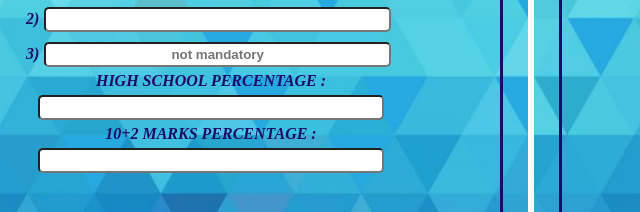
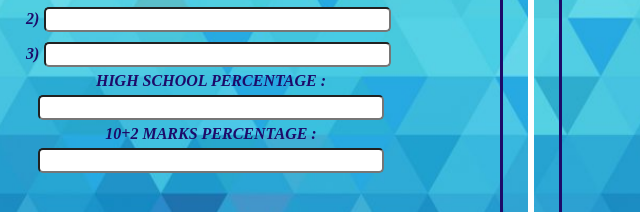
Before and after one commit to harshverma250202/ecellproject1, a plain HTML site: page index.html in a window 1280 px wide. Shown: the part 865-1077 px from the top of the page, 109-749 px from the left. Drawn offline with Linux system fonts and the light colour scheme.

Commit message:
Update index.html

```diff
--- a/index.html
+++ b/index.html
@@ -105,7 +105,7 @@
                     <label for="last name">QUALIFICATION :</label></br>
                     1)<input type="text" name="last name" required></br>
                     2)<input type="text" name="last name" ></br>
-                    3)<input type="text" name="last name" placeholder="not mandatory"></br>
+                    3)<input type="text" name="last name" ></br>
 
 
 
```
